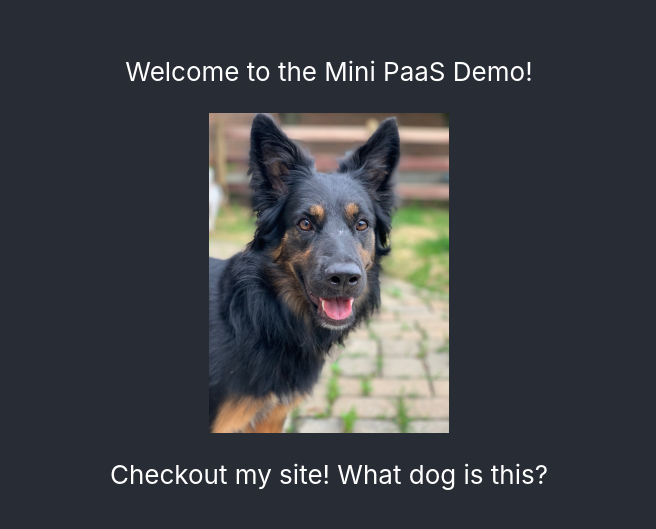
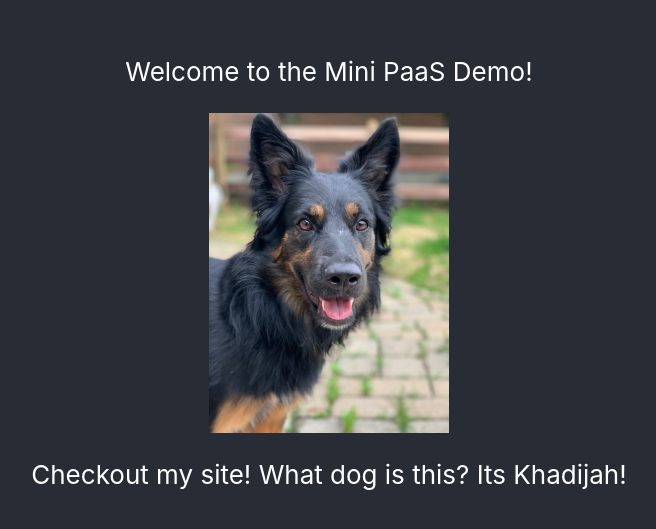
Before and after one commit to theworkflow/mini-paas-demo-app, a React (Create React App) app: page / in a window 1280 px wide. Shown: the part 127-656 px from the top of the page, without its empty margins (311-967 px from the left). Built offline with nearby package versions, Linux system fonts and the light colour scheme.

Commit message:
task: add dog name

```diff
--- a/src/App.js
+++ b/src/App.js
@@ -6,11 +6,13 @@ import './App.css';
 const dogs = {
   khadi: {
     image: khadi,
-    alt: 'dog-khadi'
+    alt: 'dog-khadi',
+    name: 'Khadijah'
   },
   pimpin: {
     image: pimpin,
-    alt: 'dog-pimpin'
+    alt: 'dog-pimpin',
+    name: 'Pippin'
   }
 }
 
@@ -21,7 +23,7 @@ function App() {
       <header className="App-header">
         <p>Welcome to the Mini PaaS Demo!</p>
         <img src={dog.image} className="App-logo" alt={dog.alt} />
-        <p>Checkout my site! What dog is this?</p>
+        <p>Checkout my site! What dog is this? Its {dog.name}!</p>
       </header>
     </div>
   );
```
